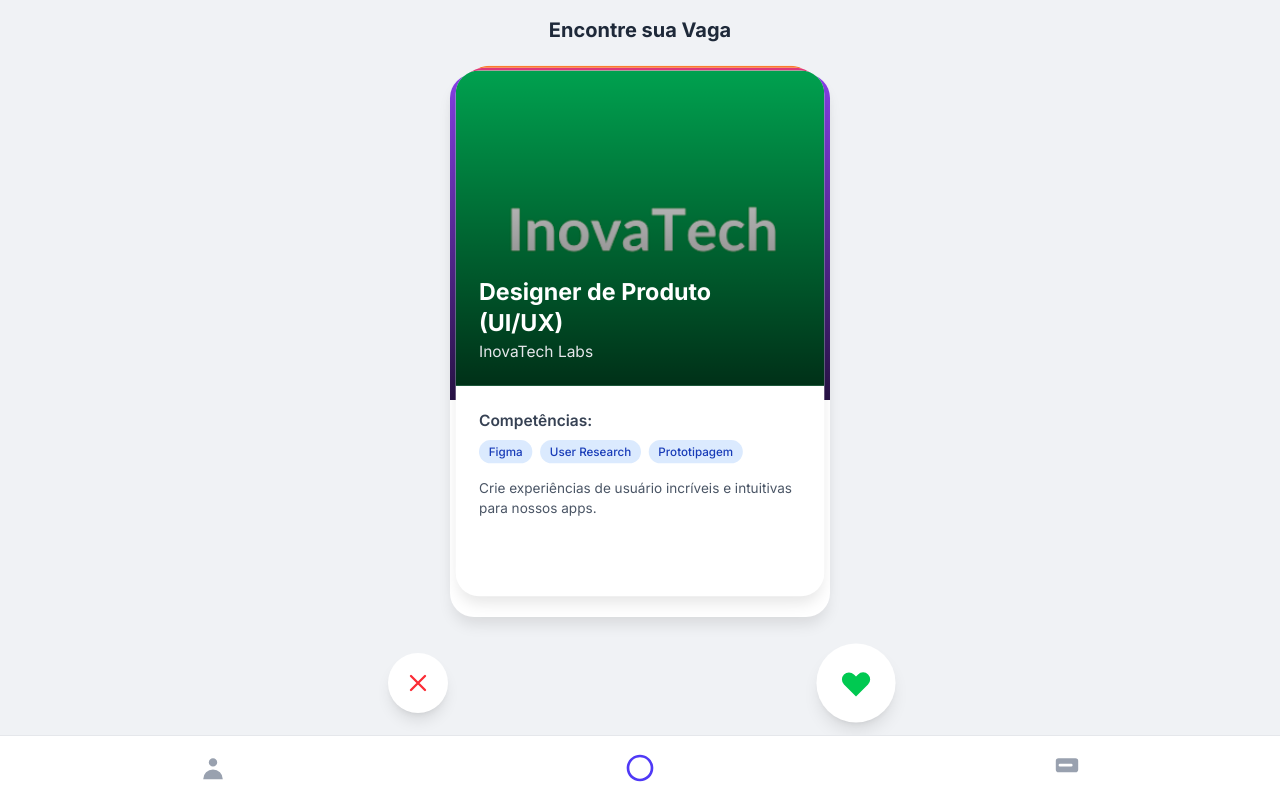
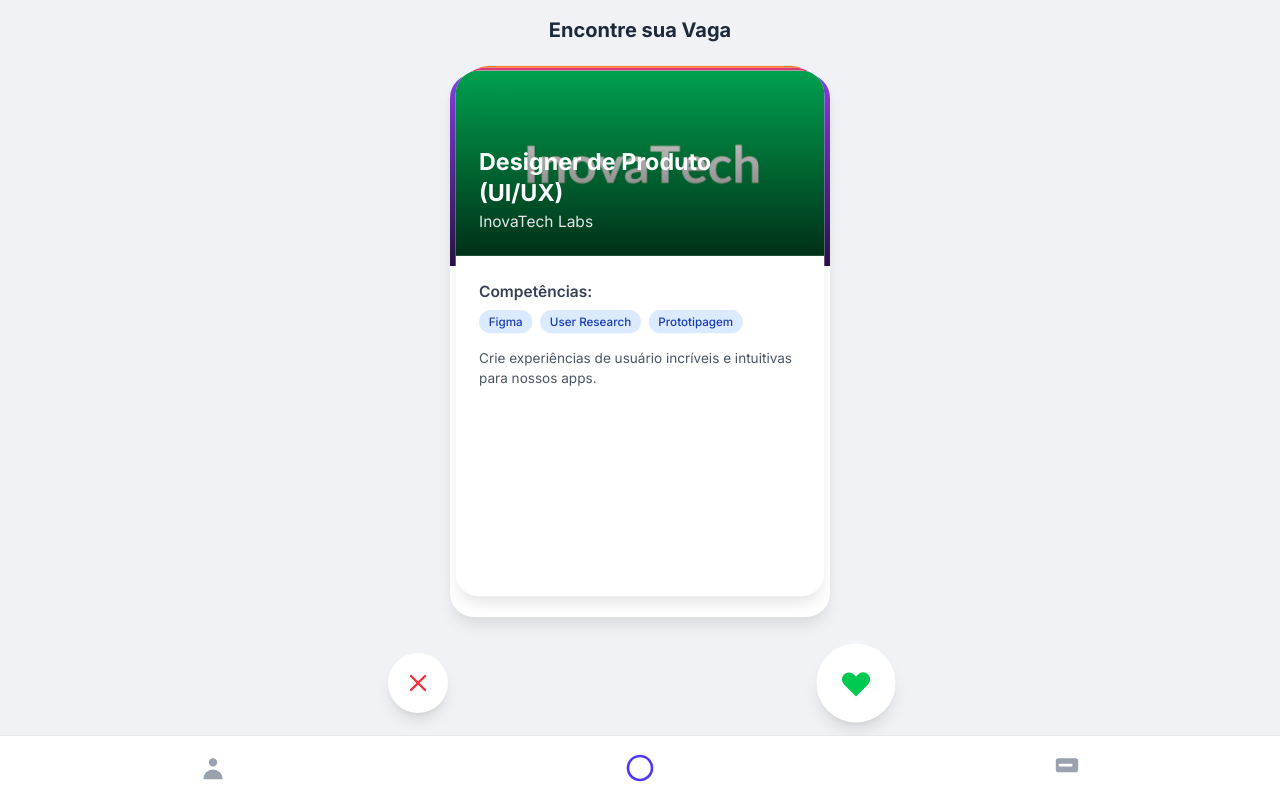
Before and after one commit to lsouzadesign/rh-plus, a Next.js app: page / in a window 1280 px wide. Built offline with nearby package versions, Linux system fonts and the light colour scheme.

Commit message:
This is my final attempt to fix the card rendering issue.

```diff
--- a/src/app/page.tsx
+++ b/src/app/page.tsx
@@ -80,7 +80,7 @@ export default function HomePage() {
     return (
         <div className="flex flex-col h-screen">
             <main className="w-full flex-grow relative">
-                <div id="swipe-page" className={`page flex flex-col h-full ${activePage === 'swipe-page' ? '' : 'hidden'}`}>
+                <div id="swipe-page" className={`page flex flex-col h-full ${activePage === 'swipe-page' ? 'flex' : 'hidden'}`}>
                     <div className="p-4 text-center flex-shrink-0">
                         <h1 className="text-xl font-bold text-gray-800">Encontre sua Vaga</h1>
                     </div>
--- a/src/components/JobCard.tsx
+++ b/src/components/JobCard.tsx
@@ -27,7 +27,7 @@ const JobCard: React.FC<JobCardProps> = ({ job, style, onMouseDown, onTouchStart
             onMouseDown={onMouseDown}
             onTouchStart={onTouchStart}
         >
-            <div className="relative h-3/5">
+            <div className="relative flex-grow">
                 {/* eslint-disable-next-line @next/next/no-img-element */}
                 <img src={job.companyLogo} alt={job.companyName} className="absolute inset-0 w-full h-full object-cover" />
                 <div className="absolute inset-0 bg-gradient-to-t from-black/70 to-transparent"></div>
```
